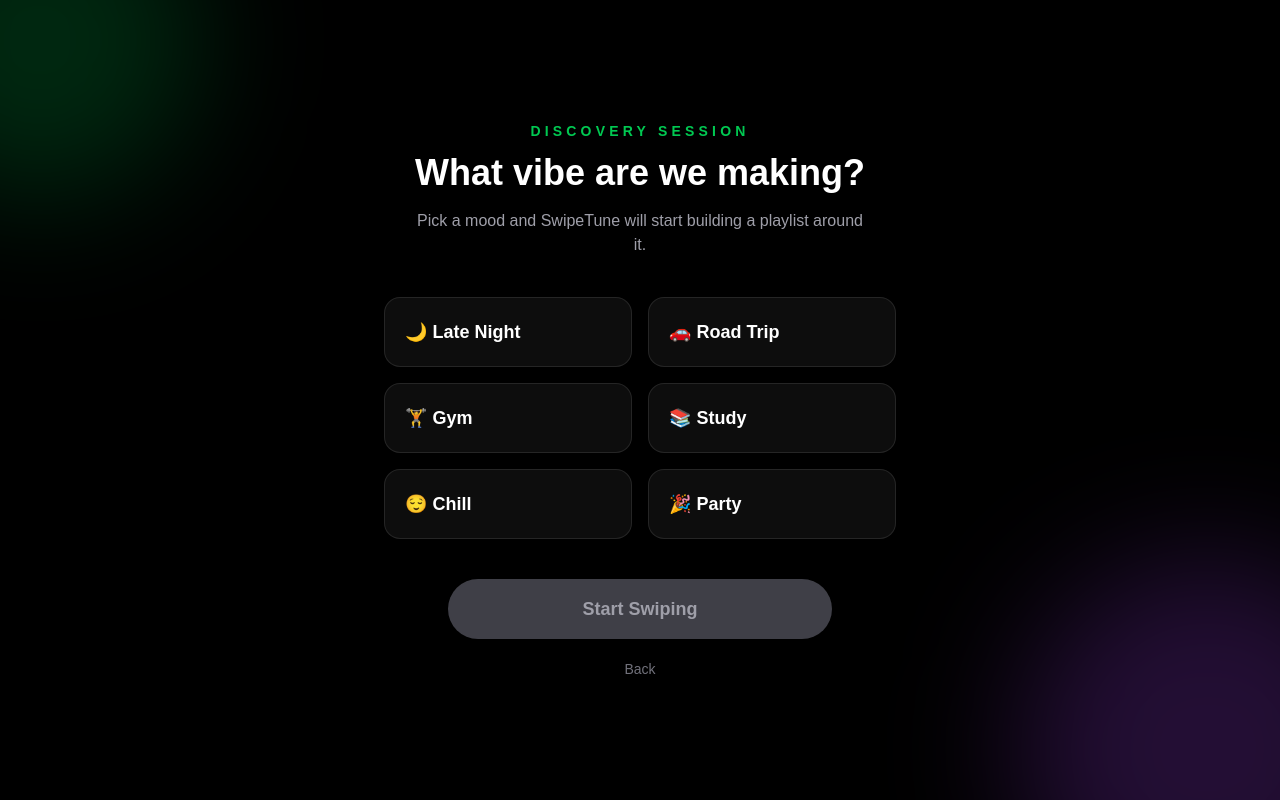
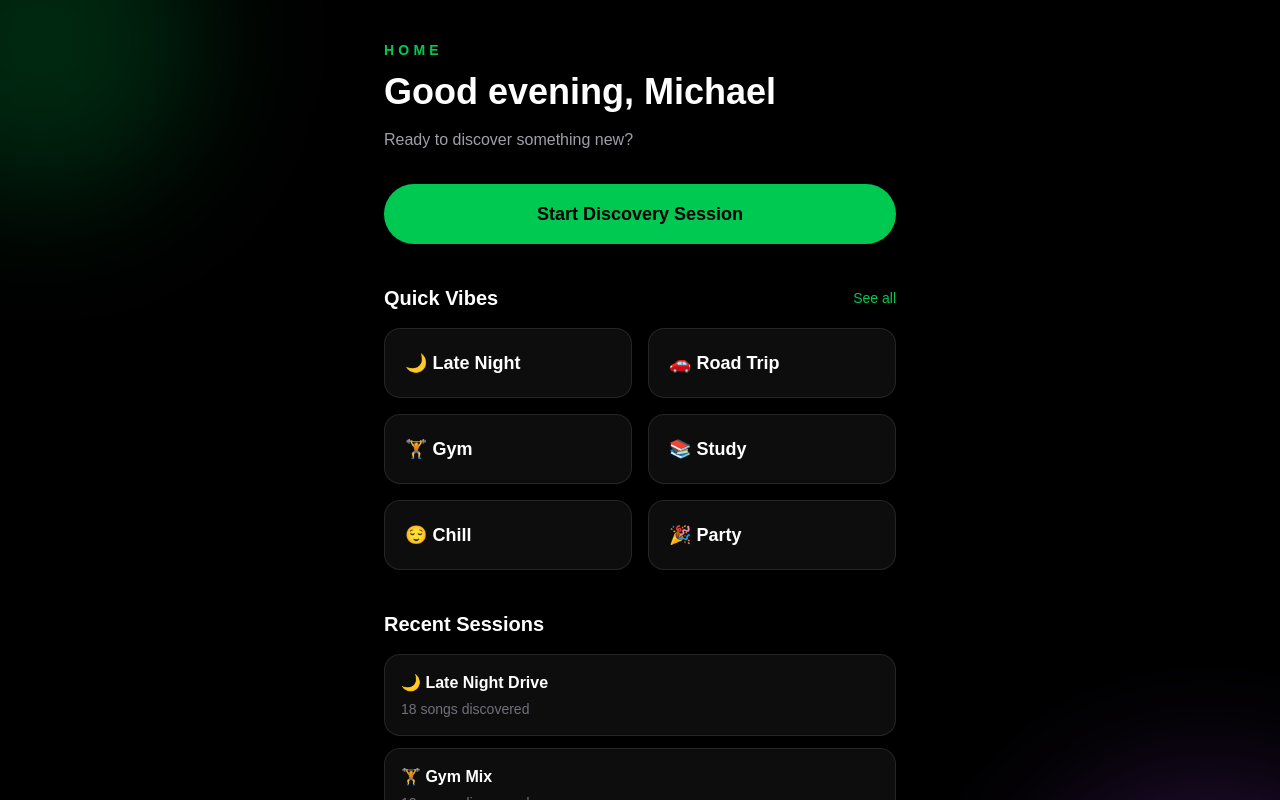
Before and after one commit to mickse-a11y/swipetune, a Next.js app: page / in a window 1280 px wide. Both pictures are taken after a click on the button "Start Discovering". Shown: the top 800 px of the page. Built offline with nearby package versions, Linux system fonts and the light colour scheme.

Commit message:
Add Home screen with quick vibes

```diff
--- a/app/page.tsx
+++ b/app/page.tsx
@@ -2,7 +2,7 @@
 
 import { useState } from "react";
 
-type Stage = "landing" | "vibe" | "discover" | "summary";
+type Stage = "landing" |"home" | "vibe" | "discover" | "summary";
 type SwipeAction = "add" | "skip" | "superlike" | "save";
 type CardMotion = "idle" | "left" | "right" | "up" | "down";
 
@@ -14,6 +14,7 @@
   "😌 Chill",
   "🎉 Party",
 ];
+const quickVibes = vibes.slice(0, 6);
 
 const songs = [
   {
@@ -160,7 +161,7 @@
 
           <div className="mt-10 flex w-full max-w-sm flex-col gap-4">
             <button
-              onClick={() => setStage("vibe")}
+              onClick={() => setStage("home")}
               className="rounded-full bg-green-500 py-4 text-lg font-bold text-black transition hover:bg-green-400"
             >
               Start Discovering
@@ -176,7 +177,98 @@
           </div>
         </section>
       )}
+      {stage === "home" && (
+  <section className="relative z-10 flex min-h-screen flex-col justify-center py-10">
+    <div className="mx-auto w-full max-w-lg">
+      <p className="text-sm font-semibold uppercase tracking-[0.3em] text-green-500">
+        Home
+      </p>
 
+      <h2 className="mt-3 text-4xl font-black">
+        Good evening, Michael
+      </h2>
+
+      <p className="mt-4 text-zinc-400">
+        Ready to discover something new?
+      </p>
+
+      <button
+        onClick={() => setStage("vibe")}
+        className="mt-8 w-full rounded-full bg-green-500 py-4 text-lg font-bold text-black transition hover:bg-green-400"
+      >
+        Start Discovery Session
+      </button>
+
+      <div className="mt-10">
+        <div className="flex items-center justify-between">
+          <h3 className="text-xl font-bold">Quick Vibes</h3>
+
+          <button
+            onClick={() => setStage("vibe")}
+            className="text-sm text-green-500 transition hover:text-green-400"
+          >
+            See all
+          </button>
+        </div>
+
+        <div className="mt-4 grid grid-cols-2 gap-4">
+          {quickVibes.map((vibe) => (
+            <button
+              key={vibe}
+              onClick={() => {
+                setSelectedVibe(vibe);
+                setSongIndex(0);
+                setAddedSongs(0);
+                setSavedSongs(0);
+                setSuperLikes(0);
+                setFeedback("");
+                setCardMotion("idle");
+                setStage("discover");
+              }}
+              className="rounded-2xl border border-white/10 bg-white/5 p-5 text-left text-lg font-semibold transition hover:border-green-500/60 hover:bg-green-500/10"
+            >
+              {vibe}
+            </button>
+          ))}
+        </div>
+      </div>
+
+      <div className="mt-10">
+        <h3 className="text-xl font-bold">Recent Sessions</h3>
+
+        <div className="mt-4 space-y-3">
+          <div className="rounded-2xl border border-white/10 bg-white/5 p-4">
+            <p className="font-semibold">🌙 Late Night Drive</p>
+            <p className="mt-1 text-sm text-zinc-500">
+              18 songs discovered
+            </p>
+          </div>
+
+          <div className="rounded-2xl border border-white/10 bg-white/5 p-4">
+            <p className="font-semibold">🏋️ Gym Mix</p>
+            <p className="mt-1 text-sm text-zinc-500">
+              12 songs discovered
+            </p>
+          </div>
+
+          <div className="rounded-2xl border border-white/10 bg-white/5 p-4">
+            <p className="font-semibold">😌 Chill Finds</p>
+            <p className="mt-1 text-sm text-zinc-500">
+              9 songs discovered
+            </p>
+          </div>
+        </div>
+      </div>
+
+      <button
+        onClick={() => setStage("landing")}
+        className="mt-8 text-sm text-zinc-500 transition hover:text-white"
+      >
+        Back to Landing
+      </button>
+    </div>
+  </section>
+)}
       {stage === "vibe" && (
         <section className="relative z-10 flex min-h-screen flex-col items-center justify-center">
           <p className="mb-3 text-sm font-semibold uppercase tracking-[0.3em] text-green-500">
```
